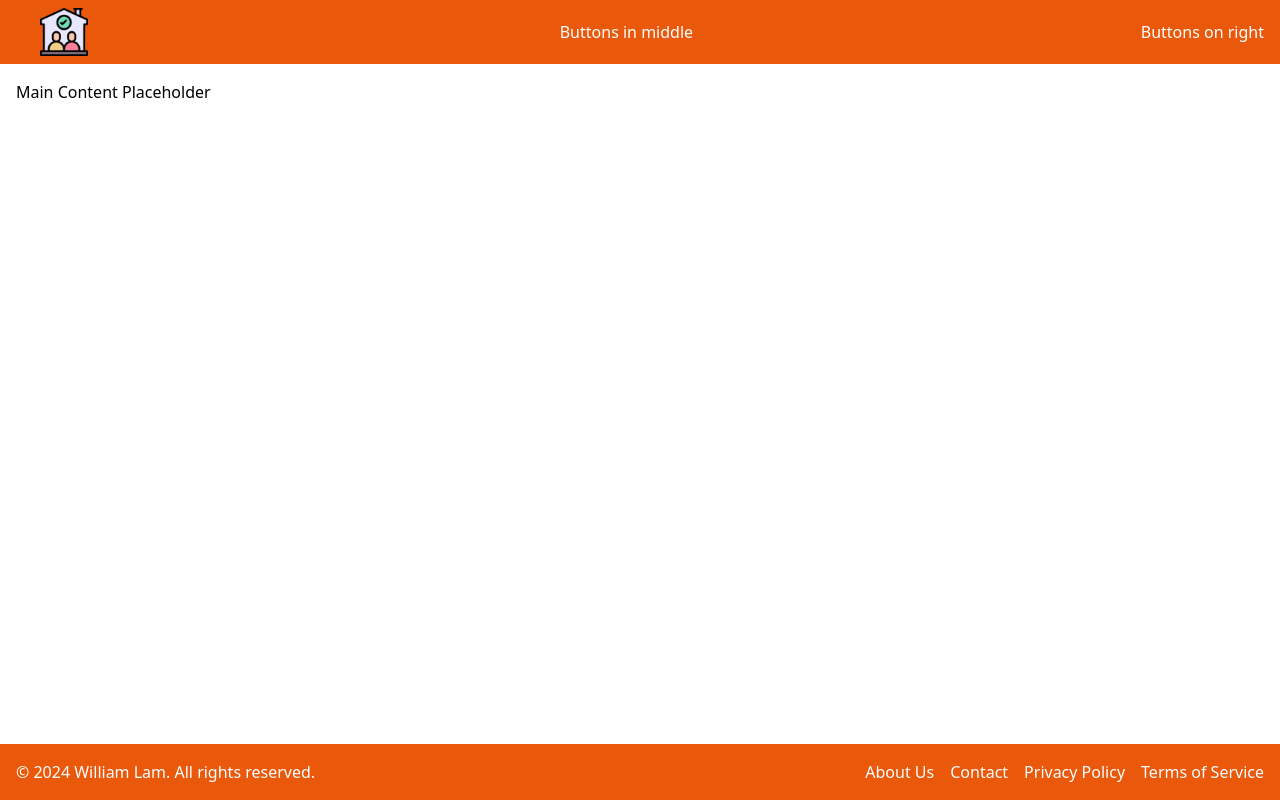
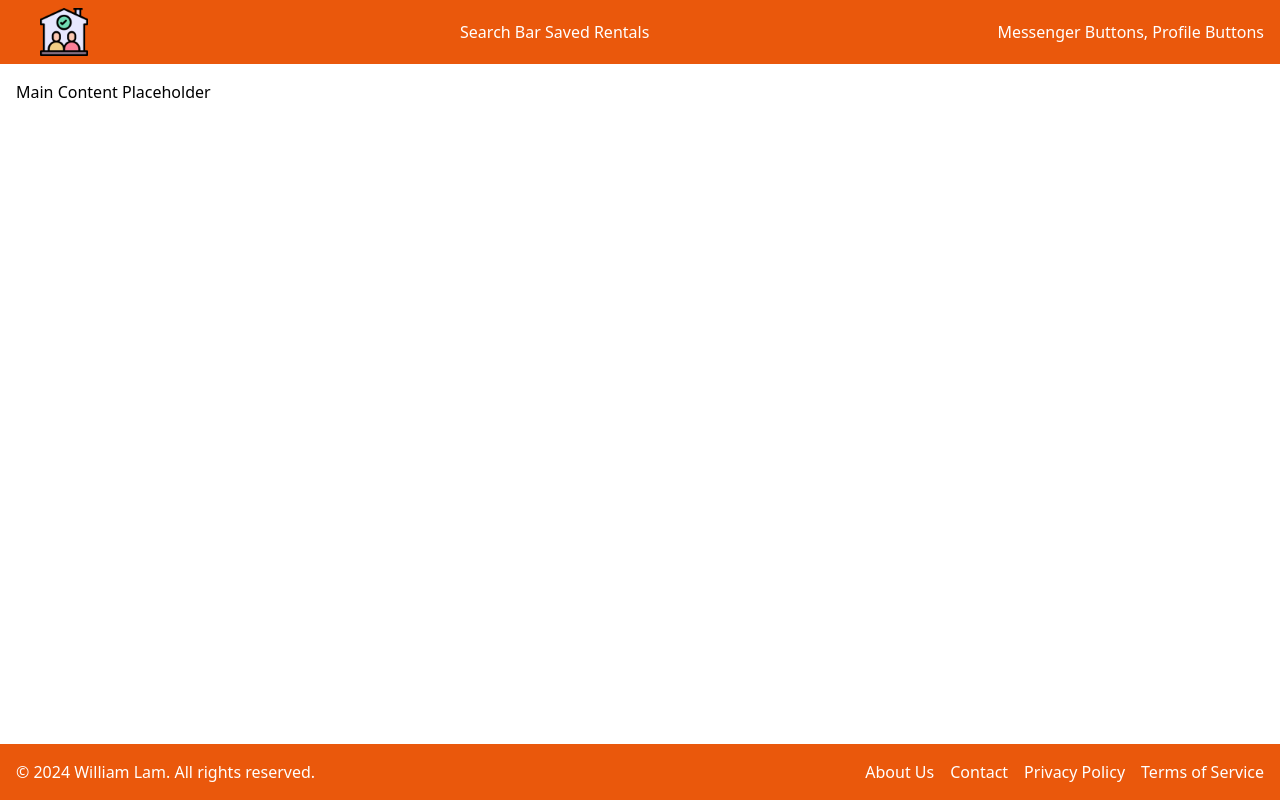
Before and after one commit to williamntlam/rate-my-rental, a React (Vite) app in the folder frontend/: page / in a window 1280 px wide. Built offline with nearby package versions, Linux system fonts and the light colour scheme.

Commit message:
feat: added SearchPage and RentalUnit page. author: William Lam<williamntlam@gmail.com>

```diff
--- a/frontend/src/components/layout/Header.tsx
+++ b/frontend/src/components/layout/Header.tsx
@@ -6,8 +6,8 @@ const Header = () => {
       <div>
         <img src={headerIcon} className="p-6 w-24 h-24 object-contain" />
       </div>
-      <div>Buttons in middle</div>
-      <div>Buttons on right</div>
+      <div>Search Bar Saved Rentals</div>
+      <div>Messenger Buttons, Profile Buttons</div>
     </header>
   );
 };
--- /dev/null
+++ b/frontend/src/pages/RentalUnit.tsx
@@ -0,0 +1,5 @@
+const RentalUnit = () => {
+  return <div>Rental Unit Page</div>;
+};
+
+export default RentalUnit;
--- /dev/null
+++ b/frontend/src/pages/SearchPage.tsx
@@ -0,0 +1,5 @@
+const SearchPage = () => {
+  return <div>Search Page two options - profile and rental units.</div>;
+};
+
+export default SearchPage;
```
